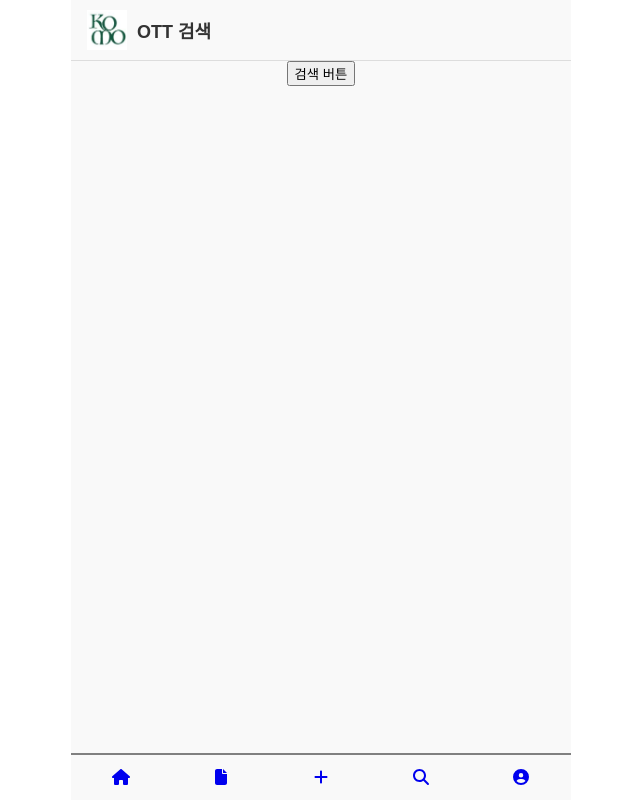
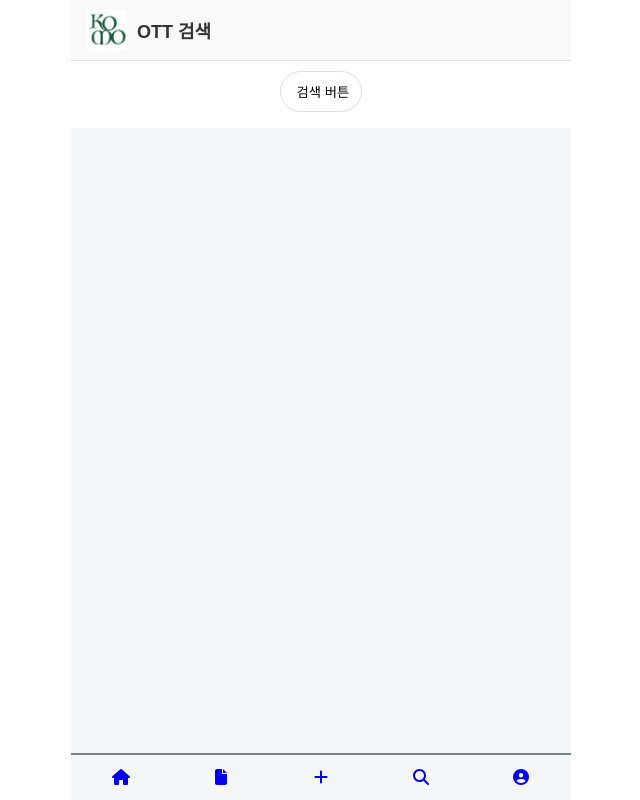
Before and after one commit to NEW-C2H6O/NEW-C2H6O.github.io, a React (Create React App) app: page /seat-search in a window 1280 px wide. Shown: the whole page, without its empty margins (319-959 px from the left). Built offline with nearby package versions, Linux system fonts and the light colour scheme.

Commit message:
#2 feat: 검색 구역 CSS

```diff
--- a/src/pages/seatSearch/style/index.css
+++ b/src/pages/seatSearch/style/index.css
@@ -6,6 +6,46 @@
   flex-direction: column;
   align-items: center;
 
-  background-color: #f9f9f9;
+  background-color: #F5F6F8;
   font-family: Arial, sans-serif;
 }
+
+.search-section {
+  width: 100%;
+  box-sizing: border-box;
+  padding-top: 10px;
+  padding-bottom: 16px;
+
+  display: flex;
+  justify-content: center;
+
+  background-color: #ffffff;
+}
+
+.search-button {
+  padding-left: 16px;
+  padding-right: 12px;
+  padding-top: 10px;
+  padding-bottom: 10px;
+
+  display: flex;
+  flex-direction: row;
+
+  background-color: #ffffff;
+  border-radius: 28px;
+  border: 1px solid #DDDDDD;
+}
+
+.seach-result {
+
+  background-color: #ffffff;
+}
+
+.seat-item {
+
+}
+
+.seat-info {
+  display: flex;
+  flex-direction: row;
+}
```
